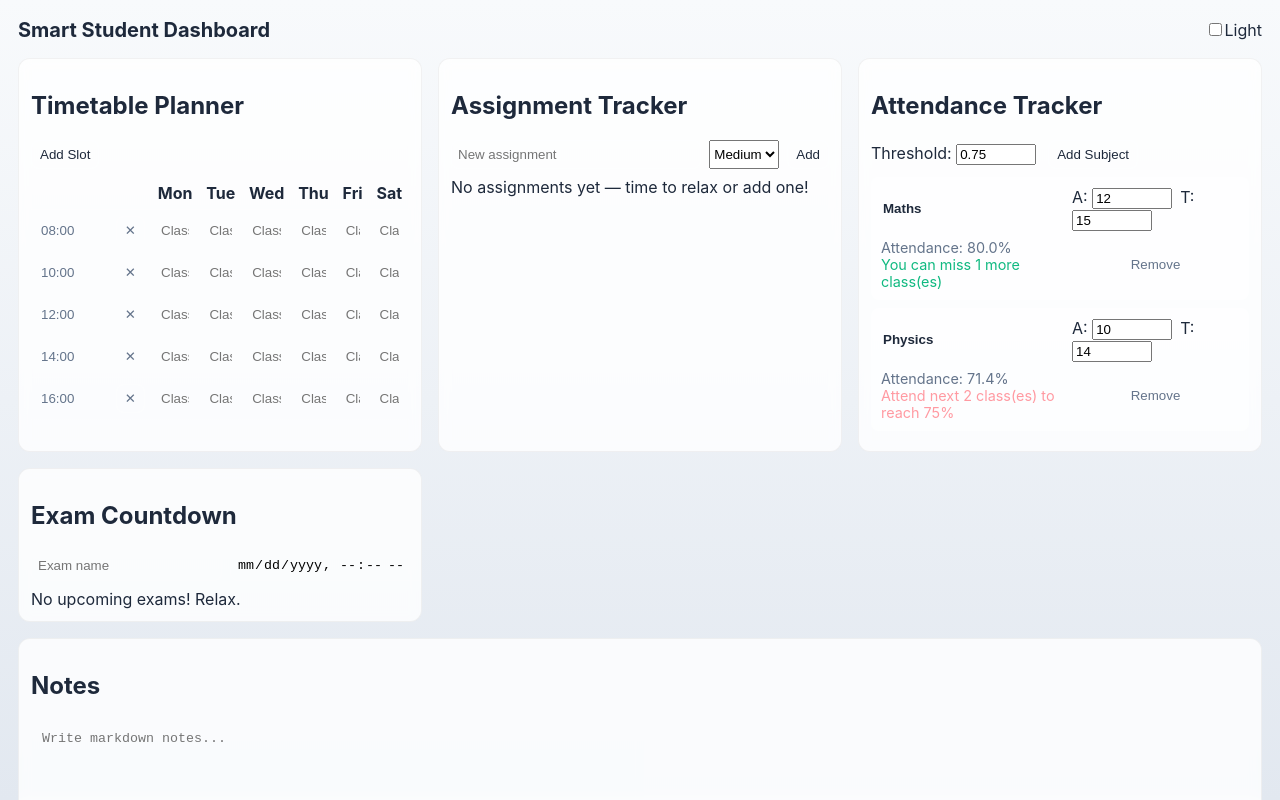
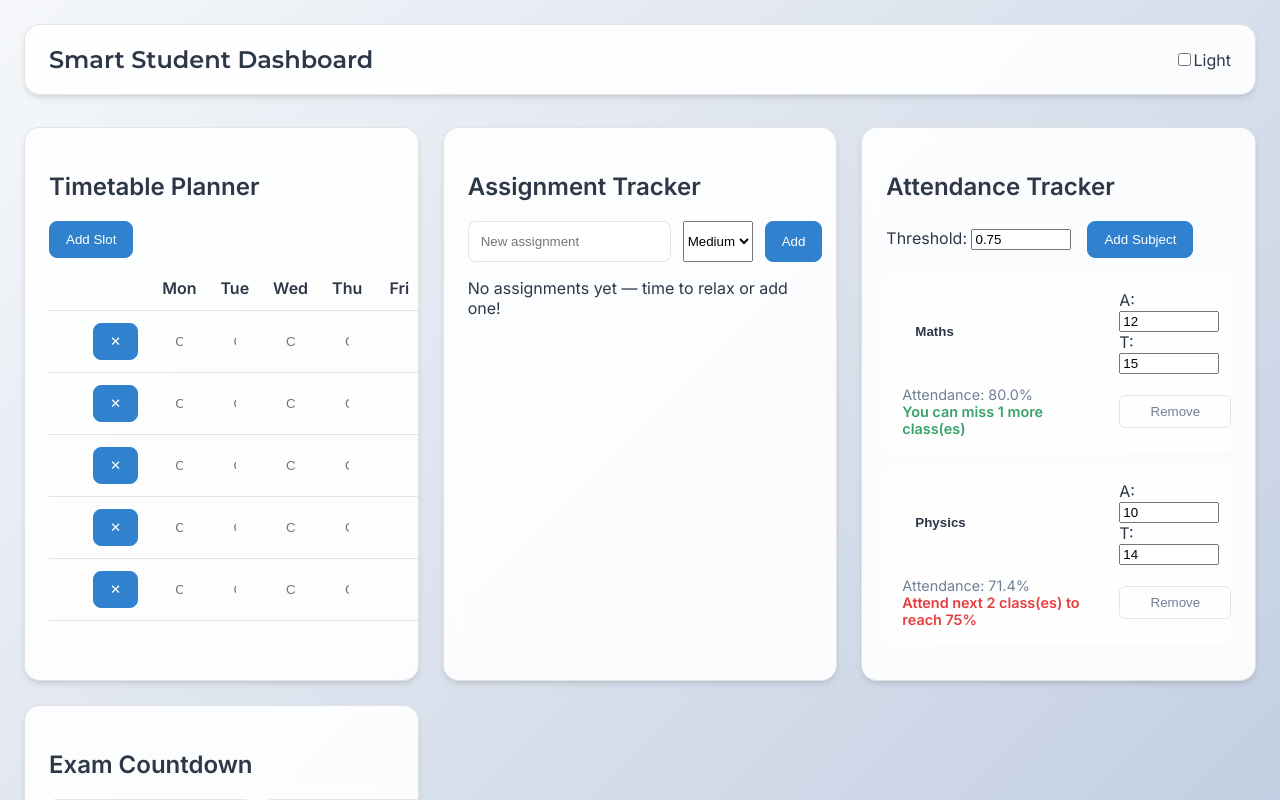
Before and after one commit to lochanbr/student-dashboard, a React (Vite) app: page / in a window 1280 px wide. Shown: the top 800 px of the page. Built offline with nearby package versions, Linux system fonts and the light colour scheme.

Commit message:
Update styles.css

```diff
--- a/src/styles.css
+++ b/src/styles.css
@@ -1,3 +1,5 @@
+@import url('https://fonts.googleapis.com/css2?family=Montserrat:wght@400;600;700&family=Inter:wght@400;500;600&display=swap');
+
 /* Ensure all form controls are interactable and visible */
 input, select, textarea, button {
   position: relative;
@@ -8,57 +10,87 @@ input, select, textarea, button {
 button { cursor: pointer; }
 
 :root {
-  --bg: #f8fafc;           /* Light background */
-  --bg-gradient: linear-gradient(180deg, #f8fafc 0%, #e2e8f0 100%);
-  --card: rgba(255, 255, 255, 0.8);
-  --glass: rgba(255, 255, 255, 0.5);
-  --text: #1e293b;         /* Dark text for light mode */
-  --accent: #10b981;
-  --muted: #64748b;
-  --border: rgba(0, 0, 0, 0.05);
+  --bg: #ffffff;
+  --bg-gradient: linear-gradient(135deg, #f5f7fa 0%, #c3cfe2 100%);
+  --card: rgba(255, 255, 255, 0.9);
+  --glass: rgba(255, 255, 255, 0.7);
+  --text: #2d3748;
+  --accent: #3182ce;
+  --muted: #718096;
+  --border: rgba(0, 0, 0, 0.1);
+  --shadow: 0 4px 6px -1px rgba(0, 0, 0, 0.1), 0 2px 4px -1px rgba(0, 0, 0, 0.06);
+  --hover-shadow: 0 10px 15px -3px rgba(0, 0, 0, 0.1), 0 4px 6px -2px rgba(0, 0, 0, 0.05);
 }
 
 :root.dark {
-  --bg: #051022;           /* Dark background */
-  --bg-gradient: linear-gradient(180deg, #071129 0%, #071b2a 100%);
-  --card: rgba(255, 255, 255, 0.03);
-  --glass: rgba(255, 255, 255, 0.04);
-  --text: #e6eef6;         /* Light text for dark mode */
-  --border: rgba(255, 255, 255, 0.04);
+  --bg: #1a202c;
+  --bg-gradient: linear-gradient(135deg, #2d3748 0%, #4a5568 100%);
+  --card: rgba(255, 255, 255, 0.05);
+  --glass: rgba(255, 255, 255, 0.08);
+  --text: #f7fafc;
+  --accent: #63b3ed;
+  --muted: #a0aec0;
+  --border: rgba(255, 255, 255, 0.1);
+  --shadow: 0 4px 6px -1px rgba(0, 0, 0, 0.3), 0 2px 4px -1px rgba(0, 0, 0, 0.2);
+  --hover-shadow: 0 10px 15px -3px rgba(0, 0, 0, 0.4), 0 4px 6px -2px rgba(0, 0, 0, 0.3);
 }
 
 *{box-sizing:border-box}
 html,body,#root{height:100%;}
 body{
   margin:0;
-  font-family:Inter,Segoe UI,Arial,Helvetica,sans-serif;
-  background: var(--bg-gradient); /* Use the variable here */
-  color: var(--text);             /* Use the variable here */
-  padding:18px;
+  font-family: 'Inter', sans-serif;
+  background: var(--bg-gradient);
+  color: var(--text);
+  padding:24px;
   min-height: 100vh;
   transition: background 0.3s ease, color 0.3s ease;
 }
 
 .app-header{
-  display:flex;justify-content:space-between;align-items:center;margin-bottom:16px
+  display:flex;
+  justify-content:space-between;
+  align-items:center;
+  margin-bottom:32px;
+  padding:20px 24px;
+  background: var(--card);
+  border-radius:16px;
+  box-shadow: var(--shadow);
+  border: 1px solid var(--border);
+  backdrop-filter: blur(10px) saturate(120%);
+  transition: box-shadow 0.3s ease;
 }
-.app-header h1{margin:0;font-size:1.25rem}
+.app-header:hover {
+  box-shadow: var(--hover-shadow);
+}
+.app-header h1{
+  margin:0;
+  font-size:1.5rem;
+  font-family: 'Montserrat', sans-serif;
+  font-weight: 600;
+}
 
 .dashboard-grid{
   display:grid;
   grid-template-columns: repeat(3, 1fr);
-  gap:16px;
+  gap:24px;
 }
 
 .card{
-  background: var(--card);        /* Use the variable here */
-  border: 1px solid var(--border); /* Use the variable here */
-  backdrop-filter: blur(6px) saturate(120%);
-  border-radius:12px;
-  padding:12px;
+  background: var(--card);
+  border: 1px solid var(--border);
+  backdrop-filter: blur(10px) saturate(120%);
+  border-radius:16px;
+  padding:24px;
   overflow: hidden;
   display: flex;
   flex-direction: column;
+  box-shadow: var(--shadow);
+  transition: box-shadow 0.3s ease, transform 0.3s ease;
+}
+.card:hover {
+  box-shadow: var(--hover-shadow);
+  transform: translateY(-4px);
 }
 
 .card.fullwidth{ grid-column: 1 / -1 }
@@ -69,63 +101,178 @@ body{
 
 /* Timetable */
 .timetable-table{ width:100%; border-collapse:collapse }
-.timetable-table th, .timetable-table td{ padding:6px; border-bottom:1px solid rgba(255,255,255,0.02) }
+.timetable-table th, .timetable-table td{ padding:12px; border-bottom:1px solid var(--border) }
 .timetable-table input{
-  width: 100%;             /* Fills the remaining space */
-  background: transparent;  /* Matches your glass design */
-  color: inherit;          /* Follows theme colors */
-  border: 0;               /* Removes default borders */
-  outline: none;           /* Cleaner look on focus */
-  padding: 4px;            /* Adds a small buffer inside the cell */
+  width: 100%;
+  background: transparent;
+  color: inherit;
+  border: 1px solid transparent;
+  outline: none;
+  padding: 8px 12px;
+  border-radius: 8px;
+  transition: border-color 0.3s ease, background 0.3s ease;
 }
 .timetable-table input:focus {
-  border-bottom: 1px solid var(--accent);
-  background: rgba(255,255,255,0.05);
+  border-color: var(--accent);
+  background: var(--glass);
 }
 .slot-label {
-  width: 120px;            /* Increased width for even longer times */
-  font-size: 1rem;         /* Larger font for visibility */
-  color: var(--muted);     /* Uses your established muted color */
-  padding: 8px 6px;        /* Consistent padding */
-  text-align: center;      /* Centers the text for better visibility */
-  white-space: nowrap;     /* Prevents the time from wrapping to a second line */
+  width: 140px;
+  font-size: 1rem;
+  color: var(--muted);
+  padding: 12px;
+  text-align: center;
+  white-space: nowrap;
+  font-weight: 500;
 }
 
 /* Assignment */
-.assign-root .add-row{ display:flex; gap:8px; margin-bottom:8px }
-.assign-root input[type="text"], .add-row input{ flex:1; padding:6px; border-radius:8px; border:1px solid rgba(255,255,255,0.03); background:transparent }
+.assign-root .add-row{ display:flex; gap:12px; margin-bottom:16px }
+.assign-root input[type="text"], .add-row input{
+  flex:1;
+  padding:12px;
+  border-radius:8px;
+  border:1px solid var(--border);
+  background: var(--glass);
+  color: inherit;
+  transition: border-color 0.3s ease, background 0.3s ease;
+}
+.assign-root input[type="text"]:focus, .add-row input:focus {
+  border-color: var(--accent);
+  background: var(--card);
+}
 .assign-list{ list-style:none; padding:0; margin:0 }
-.assign-item{ display:flex; justify-content:space-between; padding:8px; align-items:center; border-radius:8px; margin-bottom:6px }
+.assign-item{
+  display:flex;
+  justify-content:space-between;
+  padding:16px;
+  align-items:center;
+  border-radius:8px;
+  margin-bottom:12px;
+  background: var(--glass);
+  transition: background 0.3s ease;
+}
+.assign-item:hover {
+  background: var(--card);
+}
 .assign-item.done{ opacity:0.6; text-decoration:line-through }
-.assign-item .prio{ font-size:0.8rem; padding:4px 6px; border-radius:6px }
-.assign-item.high .prio{ background:#ffb4b4; color:#4a0707 }
-.assign-item.medium .prio{ background:#ffdca3; color:#3e2f00 }
-.assign-item.low .prio{ background:#c9f7e4; color:#06472b }
+.assign-item .prio{
+  font-size:0.85rem;
+  padding:6px 12px;
+  border-radius:6px;
+  font-weight: 500;
+}
+.assign-item.high .prio{ background:#e53e3e; color:#ffffff }
+.assign-item.medium .prio{ background:#dd6b20; color:#ffffff }
+.assign-item.low .prio{ background:#38a169; color:#ffffff }
 
 /* Attendance */
-.attendance-root .threshold-row{ display:flex; gap:12px; align-items:center; margin-bottom:8px }
-.attendance-item{ display:grid; grid-template-columns: 1fr auto; gap:8px; align-items:center; padding:10px; border-radius:8px; margin-bottom:8px; background:var(--glass) }
-.attendance-item .counts label{ margin-right:8px }
+.attendance-root .threshold-row{ display:flex; gap:16px; align-items:center; margin-bottom:16px }
+.attendance-item{
+  display:grid;
+  grid-template-columns: 1fr auto;
+  gap:12px;
+  align-items:center;
+  padding:16px;
+  border-radius:8px;
+  margin-bottom:12px;
+  background:var(--glass);
+  transition: background 0.3s ease;
+}
+.attendance-item:hover {
+  background: var(--card);
+}
+.attendance-item .counts label{ margin-right:12px }
 .attendance-item .meta{ font-size:0.9rem; color:var(--muted) }
-.attendance-item .ok{ color:var(--accent) }
-.attendance-item .warn{ color:#ff9aa2 }
-.attendance-item .remove{ background:transparent;border:0;color:var(--muted) }
-.subj-name{ font-weight:600; background:transparent; border:0; color:inherit }
+.attendance-item .ok{ color:#38a169; font-weight: 600 }
+.attendance-item .warn{ color:#e53e3e; font-weight: 600 }
+.attendance-item .remove{
+  background:transparent;
+  border:1px solid var(--border);
+  color:var(--muted);
+  padding:8px 12px;
+  border-radius:6px;
+  transition: background 0.3s ease, color 0.3s ease;
+}
+.attendance-item .remove:hover {
+  background: var(--accent);
+  color: white;
+}
+.subj-name{
+  font-weight:600;
+  background:transparent;
+  border:1px solid transparent;
+  color:inherit;
+  padding:8px 12px;
+  border-radius:6px;
+  transition: border-color 0.3s ease;
+}
+.subj-name:focus {
+  border-color: var(--accent);
+}
 
 /* Exams */
-.exams-root .add-row{ display:flex; gap:8px; margin-bottom:8px }
+.exams-root .add-row{ display:flex; gap:12px; margin-bottom:16px }
 .exam-list{ list-style:none; padding:0; margin:0 }
-.exam-item{ display:flex; gap:8px; align-items:center; justify-content:space-between; padding:8px; border-radius:8px; background:var(--glass); margin-bottom:6px }
-.exam-item .when{ color:var(--muted); font-size:0.85rem }
-.passed{ color:#bbb }
+.exam-item{
+  display:flex;
+  gap:12px;
+  align-items:center;
+  justify-content:space-between;
+  padding:16px;
+  border-radius:8px;
+  background:var(--glass);
+  margin-bottom:12px;
+  transition: background 0.3s ease;
+}
+.exam-item:hover {
+  background: var(--card);
+}
+.exam-item .when{ color:var(--muted); font-size:0.9rem }
+.passed{ color:#a0aec0 }
 
 /* Notes */
-.notes-root{ display:flex; gap:8px }
-.notes-root textarea{ flex:1; min-height:120px; padding:10px; border-radius:8px; background:transparent; border:1px solid rgba(255,255,255,0.04); color:inherit }
-.notes-root .preview{ flex:1; padding:10px; min-height:120px; border-radius:8px; background:rgba(255,255,255,0.02); border:1px solid rgba(255,255,255,0.03) }
+.notes-root{ display:flex; gap:16px }
+.notes-root textarea{
+  flex:1;
+  min-height:140px;
+  padding:16px;
+  border-radius:8px;
+  background:var(--glass);
+  border:1px solid var(--border);
+  color:inherit;
+  transition: border-color 0.3s ease, background 0.3s ease;
+}
+.notes-root textarea:focus {
+  border-color: var(--accent);
+  background: var(--card);
+}
+.notes-root .preview{
+  flex:1;
+  padding:16px;
+  min-height:140px;
+  border-radius:8px;
+  background:var(--glass);
+  border:1px solid var(--border);
+}
 
-.app-footer{ margin-top:12px; color:var(--muted); font-size:0.9rem }
+.app-footer{ margin-top:24px; color:var(--muted); font-size:0.9rem; text-align: center }
 
 /* small niceties */
-button{ background:transparent; border:1px solid rgba(255,255,255,0.06); color:inherit; padding:6px 8px; border-radius:8px }
-input[type=number]{ width:80px }
+button{
+  background: var(--accent);
+  border:1px solid var(--accent);
+  color: white;
+  padding:10px 16px;
+  border-radius:8px;
+  font-weight: 500;
+  transition: background 0.3s ease, transform 0.2s ease;
+}
+button:hover {
+  background: var(--accent);
+  transform: translateY(-2px);
+}
+button:active {
+  transform: translateY(0);
+}
+input[type=number]{ width:100px }
```
